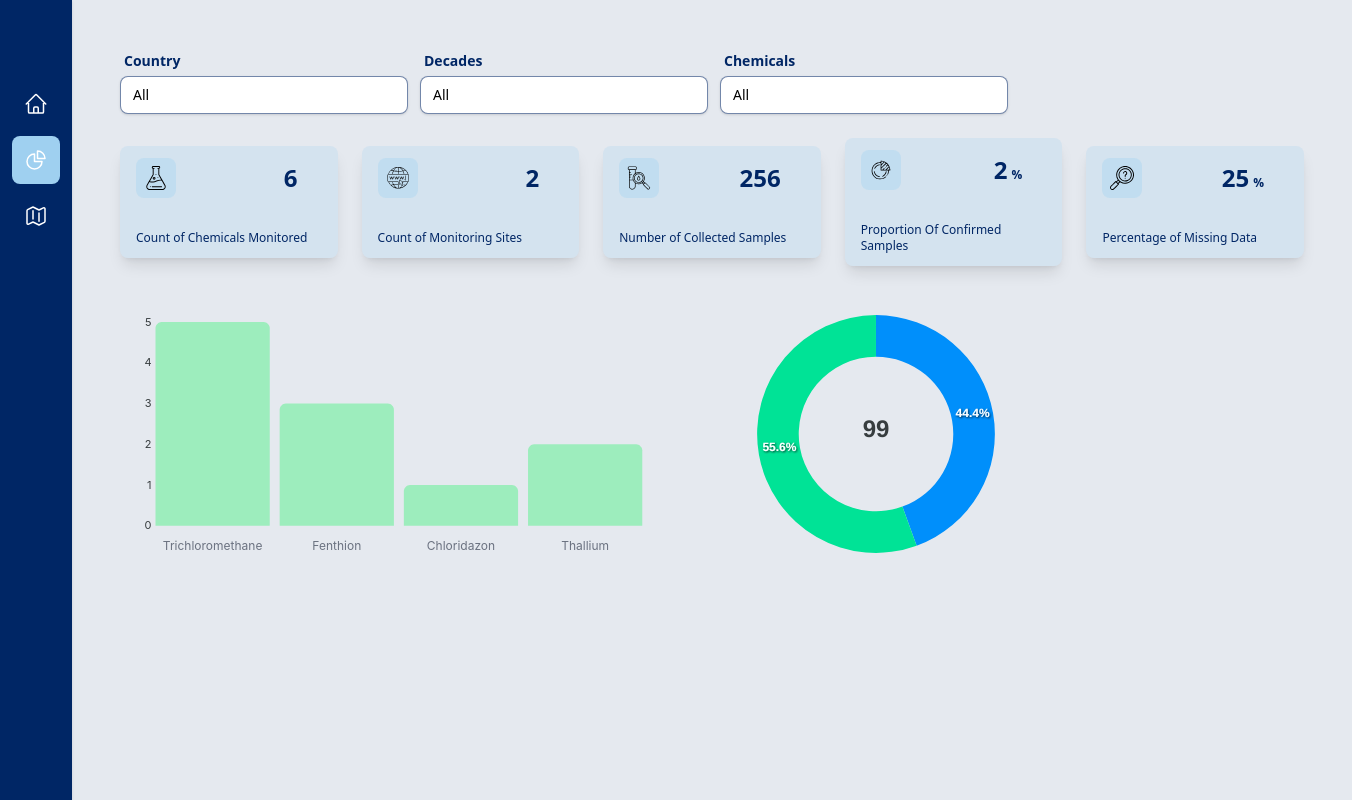
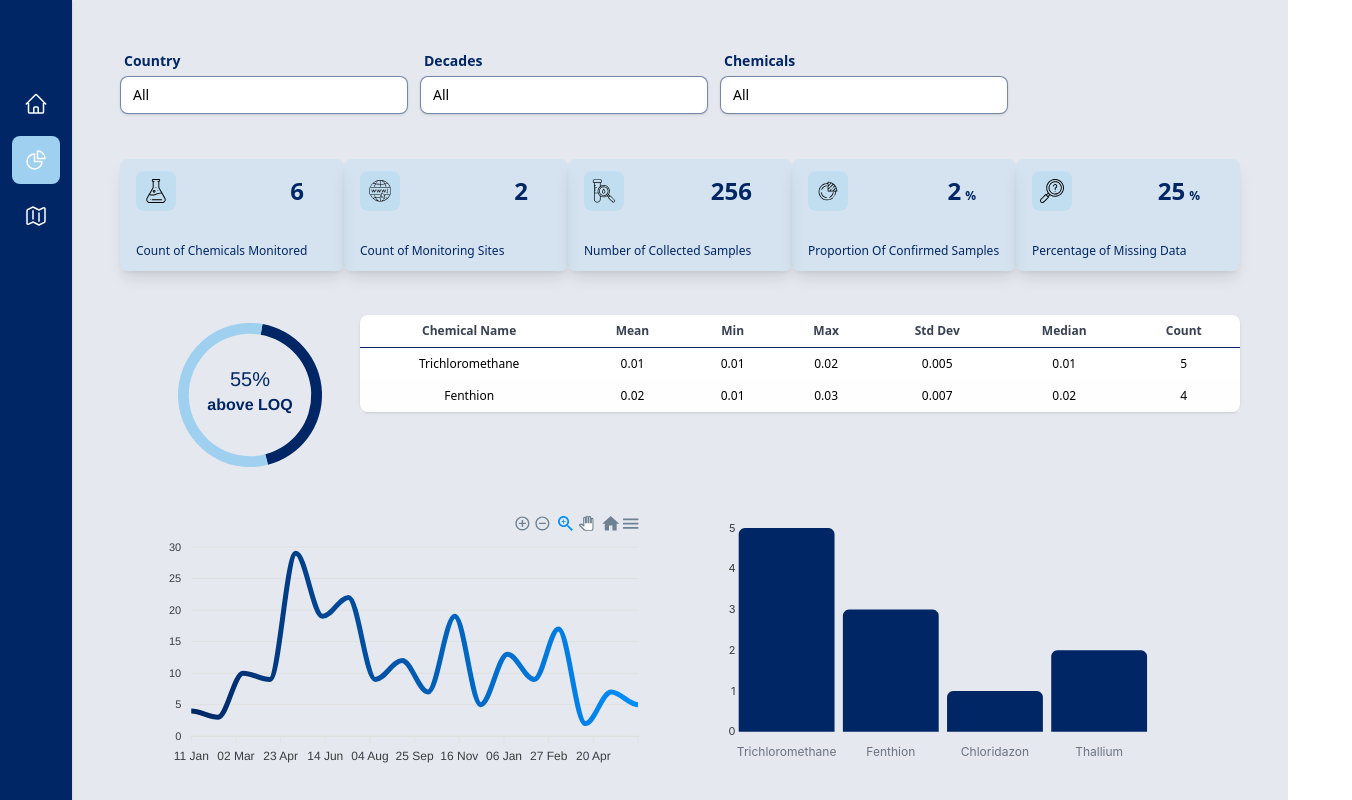
Before and after one commit to nessnos/blue_horizon, a Vue app in the folder webapp/: page /dashboard in a window 1280 px wide. Shown: the whole page, 1352 px wide, since content can reach past the window. Built offline with nearby package versions, Linux system fonts and the light colour scheme.

Commit message:
Dashboard UI

```diff
--- a/webapp/src/App.vue
+++ b/webapp/src/App.vue
@@ -50,7 +50,7 @@ const isActive = (path: string) => {
       </RouterLink>
     </nav>
   </div>
-  <div class="w-full bg-ocean/10  max-h-screen">
+  <div class="w-full bg-ocean/10 max-h-screen">
     <RouterView/>
   </div>
  </div>
--- a/webapp/src/assets/reusable/BarChart.vue
+++ b/webapp/src/assets/reusable/Charts/BarChart.vue
@@ -13,11 +13,10 @@
       onMounted(() => {
 
        const options = {
-       //colors: ["#1A56DB", "#FDBA8C"],
        series: [
         {
-         name: "MOCs",
-         color: "rgba(134, 239, 172,0.75)",
+         name: "Chemicals",
+         color: "#002665",
          data: props.chartData,
         },
        ],
--- a/webapp/src/assets/reusable/DonutChart.vue
+++ b/webapp/src/assets/reusable/Charts/DonutChart.vue
@@ -1,5 +1,5 @@
 <template>
-    <div class="px-2 pt-4" id="donut-chart"></div>
+    <div id="donut-chart"></div>
     </template>
     <script setup lang="ts">
     import { onMounted } from 'vue';
@@ -17,7 +17,9 @@
       height: "100%",
       width: "100%",
       type: 'donut',
+      offsetX: 50
     },
+    colors : ['#002665', '#9fd0f0'],
     labels: ['Under LOQ', 'Above LOQ'],
     legend: {
       show: false,
@@ -25,35 +27,42 @@
     stroke: {
       show: false,
     },
+    dataLabels: {
+      enabled: false
+    },
     plotOptions: {
       pie: {
+        startAngle: 10,
         donut: {
+          size: '85%',
           labels: {
             show: true,
             name: {
-              show: false,
+              show: true,
+              offsetY: 15,
+              formatter: () => 'above LOQ'
             },
             value: {
               show: true,
-              fontSize: '24px',
-              fontWeight : 900,
-              color: undefined,
-              offsetY: 24,
-              formatter: (val: string): string => {
-                return val;
-              },
+              fontSize: '20px',
+              fontWeight: 500,
+              color: '#002665',
+              offsetY: -25
             },
             total: {
               show: true,
-              label: '',
-              color: '#373d3f',
-              formatter: (w: any): string => {
-                return w.globals.seriesTotals.reduce((a: number, b: number) => {
-                  return a + b;
-                }, 0);
-              },
-            },
-          },
+              showAlways: true,
+              color: '#002665',
+              fontWeight: 600,
+              formatter: (w) => {
+                const total = w.globals.seriesTotals.reduce(
+                  (a, b) => b,
+                  0
+                );
+                return `${total}%`;
+              }
+            }
+          }
         },
       },
     },
--- /dev/null
+++ b/webapp/src/assets/reusable/Charts/LineChart.vue
@@ -0,0 +1,66 @@
+<template>
+    <div class="px-2 pt-4" id="line-chart"></div>
+    </template>
+    <script setup lang="ts">
+    import { onMounted } from 'vue';
+    import ApexCharts from 'apexcharts'
+    import type { BarData } from '@/type' ;
+
+    const props = defineProps<{
+      chartData: BarData[];
+      }>();
+
+    onMounted(() => {
+
+     const options = {
+          series: [{
+          name: 'Average Chemicals',
+          data: [4, 3, 10, 9, 29, 19, 22, 9, 12, 7, 19, 5, 13, 9, 17, 2, 7, 5]
+        }],
+          chart: {
+          height: "100%",
+          type: 'line',
+        },
+        stroke: {
+          width: 5,
+          curve: 'smooth'
+        },
+        xaxis: {
+          type: 'datetime',
+          categories: ['1/11/2000', '2/11/2000', '3/11/2000', '4/11/2000', '5/11/2000', '6/11/2000', '7/11/2000', '8/11/2000', '9/11/2000', '10/11/2000', '11/11/2000', '12/11/2000', '1/11/2001', '2/11/2001', '3/11/2001','4/11/2001' ,'5/11/2001' ,'6/11/2001'],
+          tickAmount: 10,
+          labels: {
+            formatter: function(value : any, timestamp : number, opts : any) {
+              return opts.dateFormatter(new Date(timestamp), 'dd MMM')
+            }
+          }
+        },
+        title: {
+          text: '',
+          align: 'left',
+          style: {
+            fontSize: "16px",
+            color: '#666'
+          }
+        },
+        fill: {
+          type: 'gradient',
+          gradient: {
+            shade: 'dark',
+            gradientToColors: [ '#002665'],
+            shadeIntensity: 1,
+            type: 'horizontal',
+            opacityFrom: 1,
+            opacityTo: 1,
+            stops: [0, 100, 100, 100]
+          },
+        }
+        };
+
+    if(document.getElementById("line-chart") && typeof ApexCharts !== 'undefined') {
+     const chart = new ApexCharts(document.getElementById("line-chart"), options);
+     chart.render();
+    }
+
+    })
+    </script>
--- a/webapp/src/views/Dashboard.vue
+++ b/webapp/src/views/Dashboard.vue
@@ -1,10 +1,11 @@
 <script setup lang="ts">
 import { ref } from 'vue'
 import type * as types from "@/type";
-import SelectOption from "@/assets/reusable/SelectOption.vue"
+import SelectOption from "@/assets/reusable/Dropdowns/SelectOption.vue"
 //@ts-ignore
-import BarChart from '@/assets/reusable/BarChart.vue';
-import DonutChart from '@/assets/reusable/DonutChart.vue';
+import BarChart from '@/assets/reusable/Charts/BarChart.vue';
+import DonutChart from '@/assets/reusable/Charts/DonutChart.vue';
+import LineChart from '@/assets/reusable/Charts/LineChart.vue';
 //@ts-ignore
 import Chemicals from '@/assets/icons/Chemicals.vue';
 import WebDomain from '@/assets/icons/WebDomain.vue';
@@ -111,7 +112,7 @@ const data = ref<types.BarData[]>([
 
 </script>
 <template>
-    <div class="p-12 w-full h-full">
+    <div class="p-12 w-full h-full flex flex-col items-start justify-between">
         <div class="flex flex-row gap-3">
             <SelectOption
                 :rowData="countries"
@@ -126,7 +127,7 @@ const data = ref<types.BarData[]>([
                 :label="'Chemicals'"
             />
         </div>
-        <div class="py-6 flex flex-row gap-6 items-center w-full">
+        <div class="py-6 flex flex-row justify-between items-center w-full">
           <div class="p-3 px-4 bg-aqua/25 text-ocean shadow-lg rounded-lg h-fit min-h-24 w-56">
             <div class="flex flex-col gap-8 items-start">
               <div class="flex flex-row items-center justify-between w-full">
@@ -173,12 +174,54 @@ const data = ref<types.BarData[]>([
             </div>
           </div>
         </div>
-        <div class="w-full flex flex-row gap-4 items-center">
-          <div class="w-1/2 h-64">
+        <div class="w-full flex flex-row gap-12 items-start">
+          <div class="w-40 h-40 mr-8">
+            <DonutChart :chartData="data"/>
+          </div>
+          <div class="min-w-2/3 w-full h-full min-h-fit">
+            <table class="w-full bg-white rounded-lg shadow text-xs">
+                <thead>
+                    <tr class="border-b border-ocean text-gray-700 rounded-lg">
+                        <th class="px-4 py-2">Chemical Name</th>
+                        <th class="px-4 py-2">Mean</th>
+                        <th class="px-4 py-2">Min</th>
+                        <th class="px-4 py-2">Max</th>
+                        <th class="px-4 py-2">Std Dev</th>
+                        <th class="px-4 py-2">Median</th>
+                        <th class="px-4 py-2">Count</th>
+                    </tr>
+                </thead>
+                <tbody>
+                    <!-- Example Row (Replace with dynamic content) -->
+                    <tr class="text-center">
+                        <td class="px-4 py-2">Trichloromethane</td>
+                        <td class="px-4 py-2">0.01</td>
+                        <td class="px-4 py-2">0.01</td>
+                        <td class="px-4 py-2">0.02</td>
+                        <td class="px-4 py-2">0.005</td>
+                        <td class="px-4 py-2">0.01</td>
+                        <td class="px-4 py-2">5</td>
+                    </tr>
+                    <tr class="text-center bg-gray-50/25">
+                        <td class="px-4 py-2">Fenthion</td>
+                        <td class="px-4 py-2">0.02</td>
+                        <td class="px-4 py-2">0.01</td>
+                        <td class="px-4 py-2">0.03</td>
+                        <td class="px-4 py-2">0.007</td>
+                        <td class="px-4 py-2">0.02</td>
+                        <td class="px-4 py-2">4</td>
+                    </tr>
+                    <!-- Add more rows dynamically -->
+                </tbody>
+            </table>
+          </div>
+        </div>
+        <div class="w-full flex flex-row justify-between items-center">
+          <div class="w-1/2 h-64 px-6">
+            <LineChart :chartData="data"/>
+          </div>
+          <div class="w-1/2 h-64 px-6">
             <BarChart :chartData="data"/>
-          </div>
-          <div class="w-1/4 h-64">
-            <DonutChart :chartData="data"/>
           </div>
         </div>
     </div>
```
Also changed, not shown: webapp/src/assets/reusable/Dropdowns/SelectOption.vue (renamed from webapp/src/assets/reusable/SelectOption.vue).
